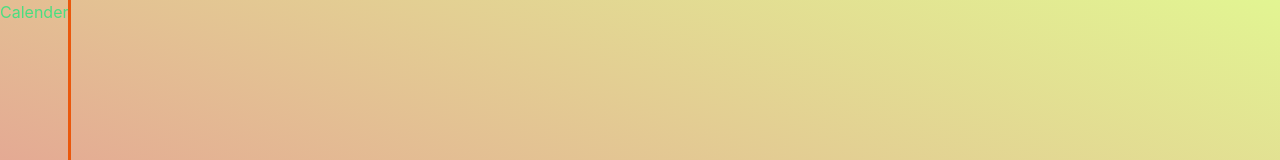
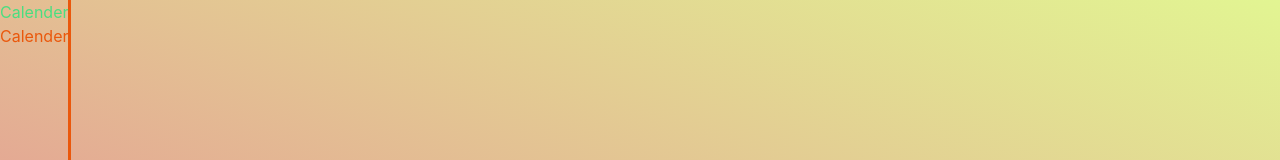
Before and after one commit to NidhitheCoder/advanced-react, a React (Create React App) app in the folder v-calendar/: page / in a window 1280 px wide. Shown: the top 160 px of the page. Built offline with nearby package versions, Linux system fonts and the light colour scheme.

Commit message:
feat: create badge component

```diff
--- a/v-calendar/package.json
+++ b/v-calendar/package.json
@@ -10,6 +10,7 @@
     "@types/node": "^17.0.45",
     "@types/react": "^18.0.21",
     "@types/react-dom": "^18.0.6",
+    "classnames": "^2.3.2",
     "react": "^18.2.0",
     "react-dom": "^18.2.0",
     "react-scripts": "5.0.1",
--- a/v-calendar/src/App.tsx
+++ b/v-calendar/src/App.tsx
@@ -1,9 +1,11 @@
+import Badge from "./components/Badge";
 
 function App() {
   return (
     <div className="flex h-screen w-screen bg-linear-softgreen-softpink">
       <div className="outline w-25 pa3 mr2 text-orange-600">
         <p className="text-green-400">Calender</p>
+        <Badge text="Calender" />
       </div>
     </div>
   );
--- /dev/null
+++ b/v-calendar/src/components/Badge.tsx
@@ -0,0 +1,23 @@
+import React from "react";
+import classNames from "classnames";
+
+interface BadgeProps {
+  text: string;
+  bgColor?: string;
+  color?: string;
+}
+
+const Badge = ({
+  text,
+  bgColor = "very-soft-yellow",
+  color = "darker-cyan",
+}: BadgeProps) => {
+  const badgeStyle = classNames("px-4 py-1", {
+    [bgColor]: true,
+    [color]: true,
+  });
+
+  return <div className={badgeStyle}>{text}</div>;
+};
+
+export default Badge;
```
Also changed, not shown: 1 other file (tests, documents, lock files or other folders).
